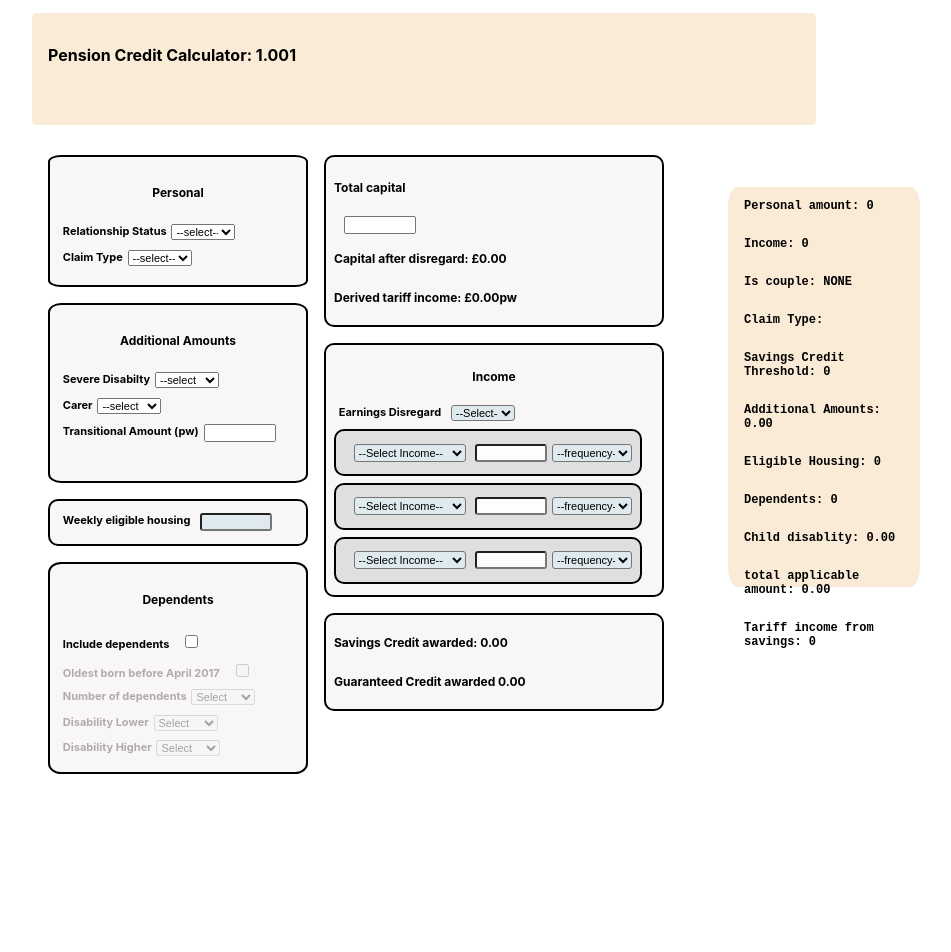
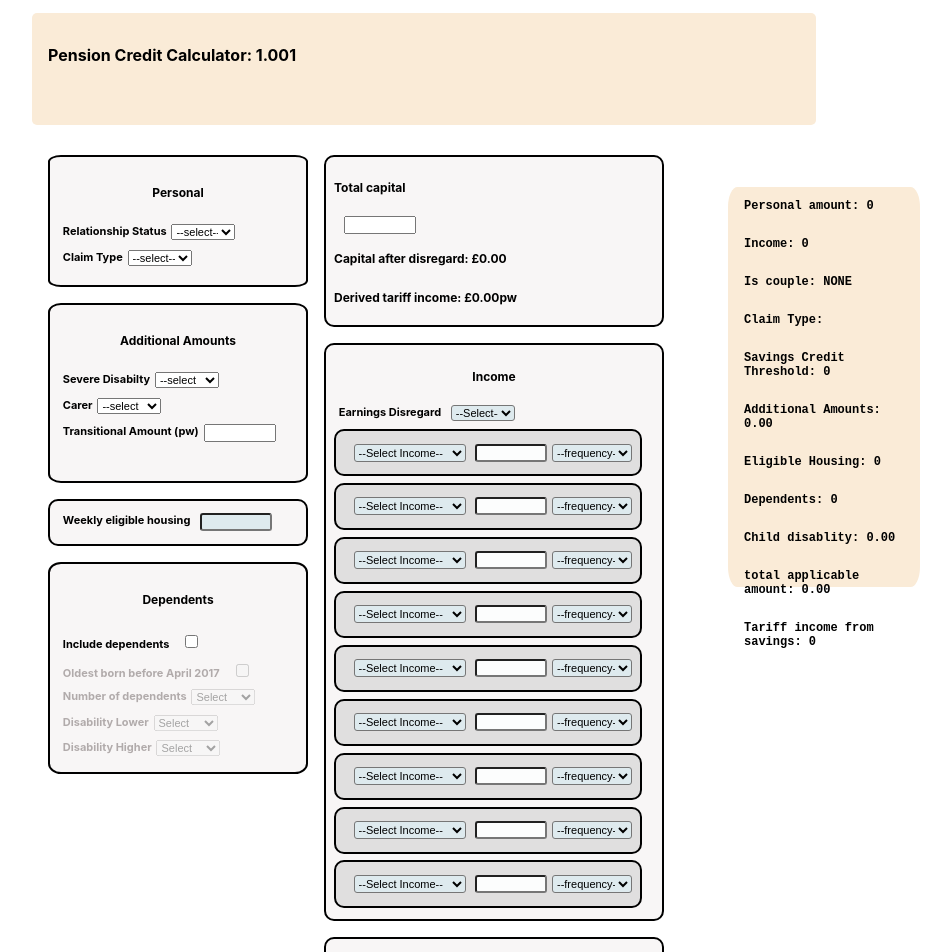
Before and after one commit to dnlstronge/pccalc, a React (Create React App) app: page / in a window 1280 px wide. Shown: the top 952 px of the page, without its empty margins (160-1111 px from the left). Before the commit the page ends 800 px from the top, so only its background shows below. Built offline with nearby package versions, Linux system fonts and the light colour scheme.

Commit message:
[x] - add additional income Components [x] - hook these up to logic

```diff
--- a/src/Components/Income/Income.js
+++ b/src/Components/Income/Income.js
@@ -13,12 +13,12 @@ const Income = ({ updateAction }) => {
   const [val_1, setVal_1] = useState(0);
   const [val_2, setVal_2] = useState(0);
   const [val_3, setVal_3] = useState(0);
-  // const [val_4, setVal_4] = useState(0);
-  // const [val_5, setVal_5] = useState(0);
-  // const [val_6, setVal_6] = useState(0);
-  // const [val_7, setVal_7] = useState(0);
-  // const [val_8, setVal_8] = useState(0);
-  // const [val_9, setVal_9] = useState(0);
+  const [val_4, setVal_4] = useState(0);
+  const [val_5, setVal_5] = useState(0);
+  const [val_6, setVal_6] = useState(0);
+  const [val_7, setVal_7] = useState(0);
+  const [val_8, setVal_8] = useState(0);
+  const [val_9, setVal_9] = useState(0);
 
 
 
@@ -28,8 +28,14 @@ const Income = ({ updateAction }) => {
     let a = val_1
     let b = val_2
     let c = val_3
+    let d = val_4
+    let e = val_5
+    let f = val_6
+    let g = val_7
+    let h = val_8
+    let i = val_9
     let DR = local.DR
-    let SUM = a + b + c - DR
+    let SUM = a + b + c +d +e +f +g +h +i - DR
      setTOTAL(SUM)},
     [val_1, val_2, val_3, local.DR,  setTOTAL]
   );
@@ -68,6 +74,12 @@ const Income = ({ updateAction }) => {
         <IncomeSelect updateState={setVal_1} />
         <IncomeSelect updateState={setVal_2} />
         <IncomeSelect updateState={setVal_3} />
+        <IncomeSelect updateState={setVal_4} />
+        <IncomeSelect updateState={setVal_5} />
+        <IncomeSelect updateState={setVal_6} />
+        <IncomeSelect updateState={setVal_7} />
+        <IncomeSelect updateState={setVal_8} />
+        <IncomeSelect updateState={setVal_9} />
       </div>
     </React.Fragment>
   );
```
